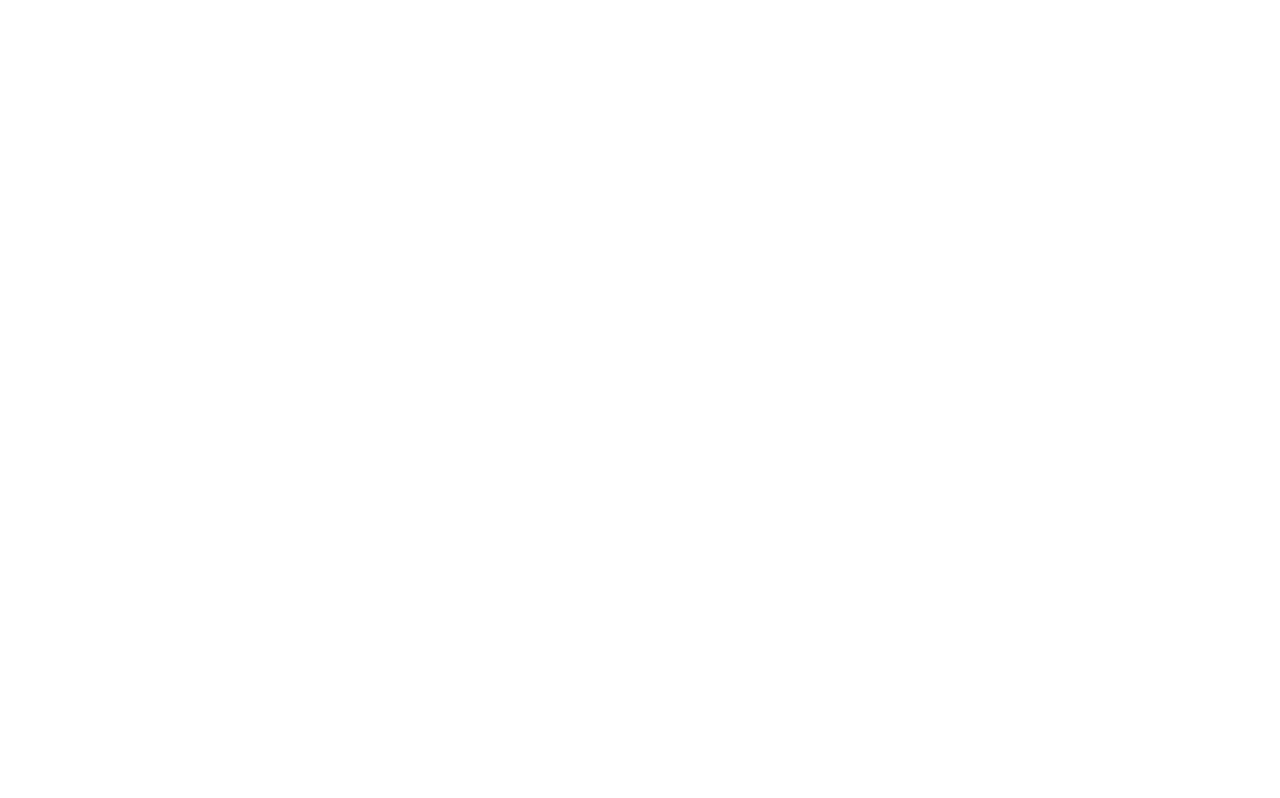
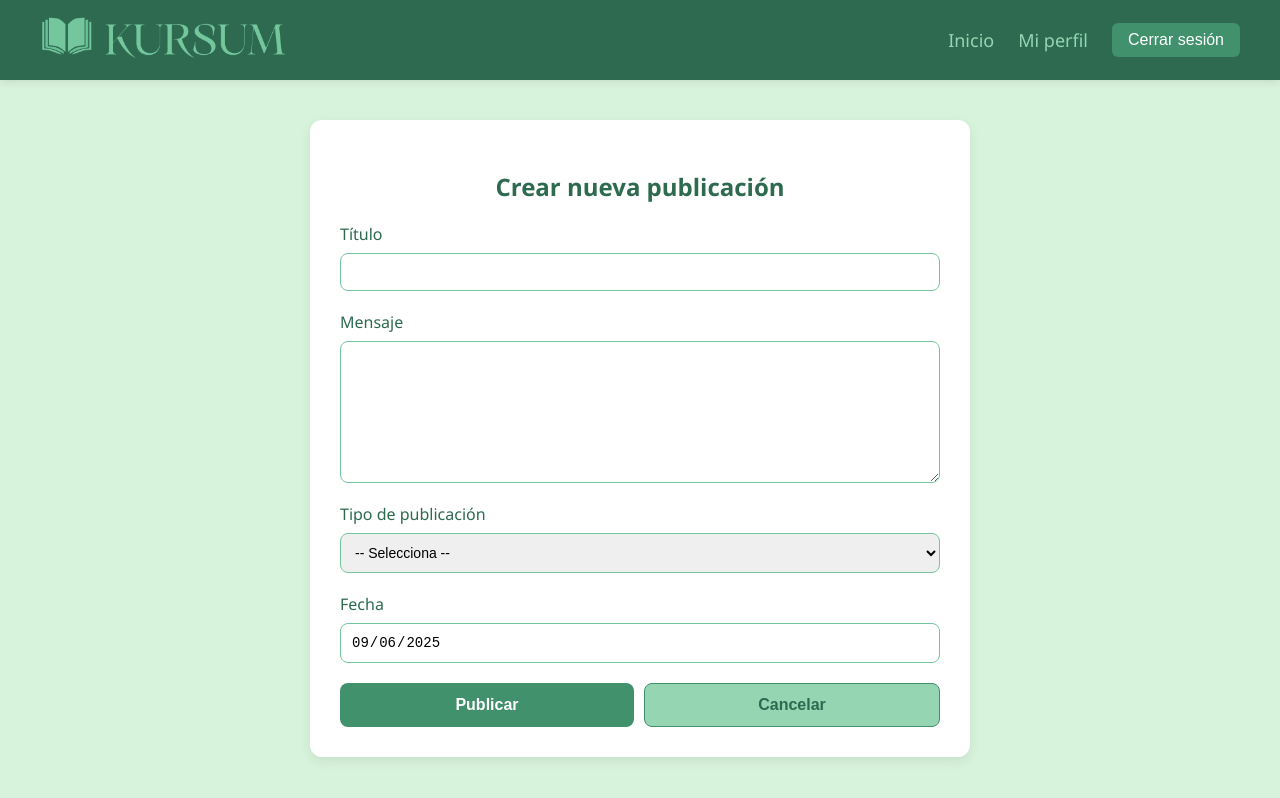
Before and after one commit to Juantrox617/Grupo6_DesarrolloWeb, a React (Create React App) app in the folder frontend/: page /crear-publicacion in a window 1280 px wide. Before the commit this address had no page. Built offline with nearby package versions, Linux system fonts and the light colour scheme.

Commit message:
CrearPublicacion

```diff
--- a/frontend/src/App.js
+++ b/frontend/src/App.js
@@ -6,6 +6,7 @@ import Register from './pages/Register';
 import ForgotPassword from './pages/ForgotPassword';
 import Profile from './pages/Profile';
 import HomePage from './pages/HomePage';
+import NewPublication from './pages/NewPublication';
 
 function App() {
   return (
@@ -20,6 +21,7 @@ function App() {
           {/* Rutas para diseño (accesibles sin login) */}
           <Route path="/homepage" element={<HomePage />} />
           <Route path="/profile" element={<Profile />} />
+          <Route path="/crear-publicacion" element={<NewPublication />} />
         </Routes>
       </div>
     </Router>
--- /dev/null
+++ b/frontend/src/components/Header.js
@@ -0,0 +1,72 @@
+import React from 'react';
+import { useNavigate } from 'react-router-dom';
+import logo from '../assets/Kursum-homepage.png';
+
+function Header() {
+  const navigate = useNavigate();
+
+  return (
+    <header style={styles.header}>
+      <img src={logo} alt="Logo Kursum" style={{ width: '250px', cursor: 'pointer' }} onClick={() => navigate('/homepage')} />
+      <nav style={styles.nav}>
+        <a href="/homepage" style={styles.navLink}>Inicio</a>
+        <a
+          href="/profile"
+          onClick={(e) => { e.preventDefault(); navigate('/profile'); }}
+          style={styles.navLink}
+        >
+          Mi perfil
+        </a>
+        <button
+          onClick={() => {
+            localStorage.removeItem('token');
+            localStorage.removeItem('user');
+            navigate('/');
+          }}
+          style={styles.logoutButton}
+        >
+          Cerrar sesión
+        </button>
+      </nav>
+    </header>
+  );
+}
+
+const styles = {
+  header: {
+    backgroundColor: '#2d6a4f',
+    color: 'white',
+    height: '80px',
+    padding: '0 40px',
+    display: 'flex',
+    justifyContent: 'space-between',
+    alignItems: 'center',
+    boxShadow: '0 2px 8px rgba(0,0,0,0.1)',
+  },
+  nav: {
+    display: 'flex',
+    gap: '24px',
+    alignItems: 'center',
+  },
+  navLink: {
+    color: '#95d5b2',
+    textDecoration: 'none',
+    fontSize: '18px',
+    fontWeight: '500',
+    cursor: 'pointer',
+    transition: 'color 0.3s',
+  },
+  logoutButton: {
+    backgroundColor: '#40916c',
+    color: 'white',
+    border: 'none',
+    padding: '8px 16px',
+    borderRadius: '6px',
+    cursor: 'pointer',
+    fontWeight: '500',
+    fontSize: '16px',
+    transition: 'background-color 0.3s',
+  },
+};
+
+export default Header;
--- /dev/null
+++ b/frontend/src/pages/NewPublication.js
@@ -0,0 +1,255 @@
+import React, { useState, useEffect } from "react";
+import { useNavigate } from "react-router-dom";
+import Header from "../components/Header";
+
+const NewPublication = () => {
+  const navigate = useNavigate();
+  const [cursos, setCursos] = useState([]);
+  const [catedraticos, setCatedraticos] = useState([]);
+
+  const [formData, setFormData] = useState({
+    titulo: "",
+    mensaje: "",
+    tipo: "",       // curso o catedrático
+    referente: "",  // nombre del curso o catedrático
+    fecha: new Date().toISOString().split("T")[0], // fecha de hoy
+  });
+
+  // Simulación de carga de cursos y catedráticos
+  useEffect(() => {
+    // 👉 Aquí después conectan con el backend
+    setCursos(["Matemática I", "Programación I", "Física II"]);
+    setCatedraticos(["Dr. Pérez", "Lic. Ramírez", "Ing. López"]);
+  }, []);
+
+  // Manejar cambios de inputs
+  const handleChange = (e) => {
+    const { name, value } = e.target;
+    setFormData({
+      ...formData,
+      [name]: value,
+    });
+  };
+
+  // Manejar envío de formulario
+  const handleSubmit = (e) => {
+    e.preventDefault();
+
+    console.log("Nueva publicación:", formData);
+
+    // Aquí conectas con tu backend real!!!
+    fetch("http://tu-backend.com/api/publicaciones", {
+      method: "POST",
+      headers: {
+        "Content-Type": "application/json",
+        Authorization: `Bearer ${localStorage.getItem("token")}`,
+      },
+      body: JSON.stringify(formData),
+    })
+      .then((res) => res.json())
+      .then((data) => {
+        console.log("Publicación creada:", data);
+        navigate("/homepage");
+      })
+      .catch((err) => console.error("Error:", err));
+  };
+
+  return (
+    <div style={styles.container}>
+      <Header />
+      <main style={styles.main}>
+        <h2 style={styles.title}>Crear nueva publicación</h2>
+
+        <form onSubmit={handleSubmit} style={styles.form}>
+          <div style={styles.inputGroup}>
+            <label style={styles.label}>Título</label>
+            <input
+              type="text"
+              name="titulo"
+              value={formData.titulo}
+              onChange={handleChange}
+              style={styles.input}
+              required
+            />
+          </div>
+
+          <div style={styles.inputGroup}>
+            <label style={styles.label}>Mensaje</label>
+            <textarea
+              name="mensaje"
+              value={formData.mensaje}
+              onChange={handleChange}
+              style={styles.textarea}
+              required
+            />
+          </div>
+
+          {/* Selector de tipo de publicación */}
+          <div style={styles.inputGroup}>
+            <label style={styles.label}>Tipo de publicación</label>
+            <select
+              name="tipo"
+              value={formData.tipo}
+              onChange={handleChange}
+              style={styles.input}
+              required
+            >
+              <option value="">-- Selecciona --</option>
+              <option value="curso">Curso</option>
+              <option value="catedratico">Catedrático</option>
+            </select>
+          </div>
+
+          {/* Selector dinámico de referente */}
+          {formData.tipo === "curso" && (
+            <div style={styles.inputGroup}>
+              <label style={styles.label}>Curso</label>
+              <select
+                name="referente"
+                value={formData.referente}
+                onChange={handleChange}
+                style={styles.input}
+                required
+              >
+                <option value="">-- Selecciona un curso --</option>
+                {cursos.map((curso, idx) => (
+                  <option key={idx} value={curso}>
+                    {curso}
+                  </option>
+                ))}
+              </select>
+            </div>
+          )}
+
+          {formData.tipo === "catedratico" && (
+            <div style={styles.inputGroup}>
+              <label style={styles.label}>Catedrático</label>
+              <select
+                name="referente"
+                value={formData.referente}
+                onChange={handleChange}
+                style={styles.input}
+                required
+              >
+                <option value="">-- Selecciona un catedrático --</option>
+                {catedraticos.map((catedratico, idx) => (
+                  <option key={idx} value={catedratico}>
+                    {catedratico}
+                  </option>
+                ))}
+              </select>
+            </div>
+          )}
+
+          {/* Campo de fecha */}
+          <div style={styles.inputGroup}>
+            <label style={styles.label}>Fecha</label>
+            <input
+              type="date"
+              name="fecha"
+              value={formData.fecha}
+              readOnly
+              style={styles.input}
+            />
+          </div>
+
+          <div style={styles.actions}>
+            <button type="submit" style={styles.submitButton}>
+              Publicar
+            </button>
+            <button
+              type="button"
+              style={styles.cancelButton}
+              onClick={() => navigate("/homepage")}
+            >
+              Cancelar
+            </button>
+          </div>
+        </form>
+      </main>
+    </div>
+  );
+};
+
+const styles = {
+  container: {
+    minHeight: "100vh",
+    backgroundColor: "#d8f3dc",
+    fontFamily: "Segoe UI, Tahoma, Geneva, Verdana, sans-serif",
+  },
+  main: {
+    maxWidth: "600px",
+    margin: "40px auto",
+    backgroundColor: "white",
+    padding: "30px",
+    borderRadius: "12px",
+    boxShadow: "0 4px 12px rgba(0,0,0,0.08)",
+  },
+  title: {
+    fontSize: "24px",
+    fontWeight: "600",
+    color: "#2d6a4f",
+    marginBottom: "20px",
+    textAlign: "center",
+  },
+  form: {
+    display: "flex",
+    flexDirection: "column",
+    gap: "20px",
+  },
+  inputGroup: {
+    display: "flex",
+    flexDirection: "column",
+    gap: "8px",
+  },
+  label: {
+    fontSize: "16px",
+    fontWeight: "500",
+    color: "#2d6a4f",
+  },
+  input: {
+    padding: "10px",
+    borderRadius: "8px",
+    border: "1px solid #74c69d",
+    fontSize: "14px",
+  },
+  textarea: {
+    padding: "10px",
+    borderRadius: "8px",
+    border: "1px solid #74c69d",
+    fontSize: "14px",
+    minHeight: "120px",
+    resize: "vertical",
+  },
+  actions: {
+    display: "flex",
+    justifyContent: "space-between",
+    gap: "10px",
+  },
+  submitButton: {
+    flex: 1,
+    backgroundColor: "#40916c",
+    color: "white",
+    border: "none",
+    padding: "12px",
+    borderRadius: "8px",
+    cursor: "pointer",
+    fontWeight: "600",
+    fontSize: "16px",
+    transition: "background-color 0.3s",
+  },
+  cancelButton: {
+    flex: 1,
+    backgroundColor: "#95d5b2",
+    color: "#2d6a4f",
+    border: "1px solid #40916c",
+    padding: "12px",
+    borderRadius: "8px",
+    cursor: "pointer",
+    fontWeight: "600",
+    fontSize: "16px",
+    transition: "background-color 0.3s",
+  },
+};
+
+export default NewPublication;
```
